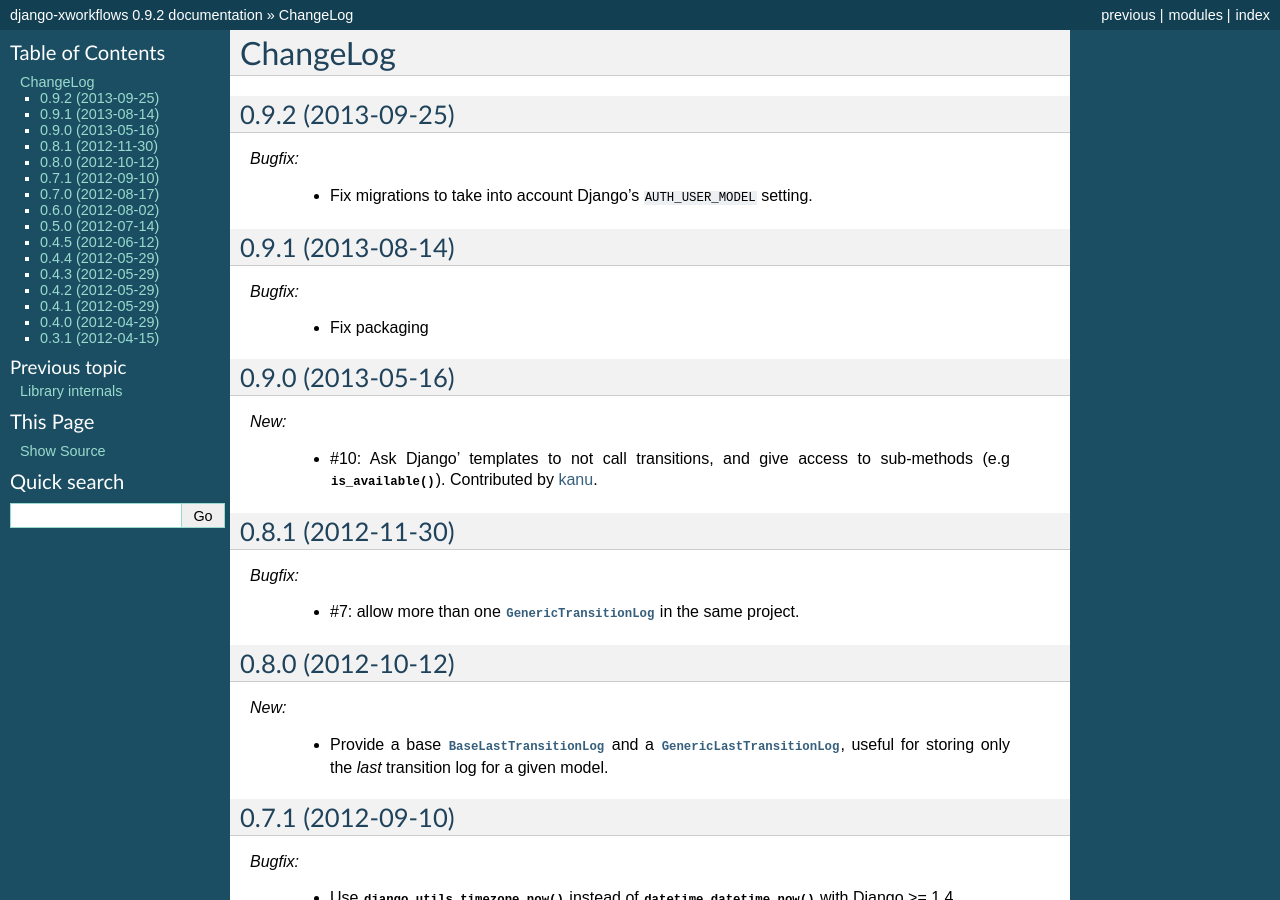
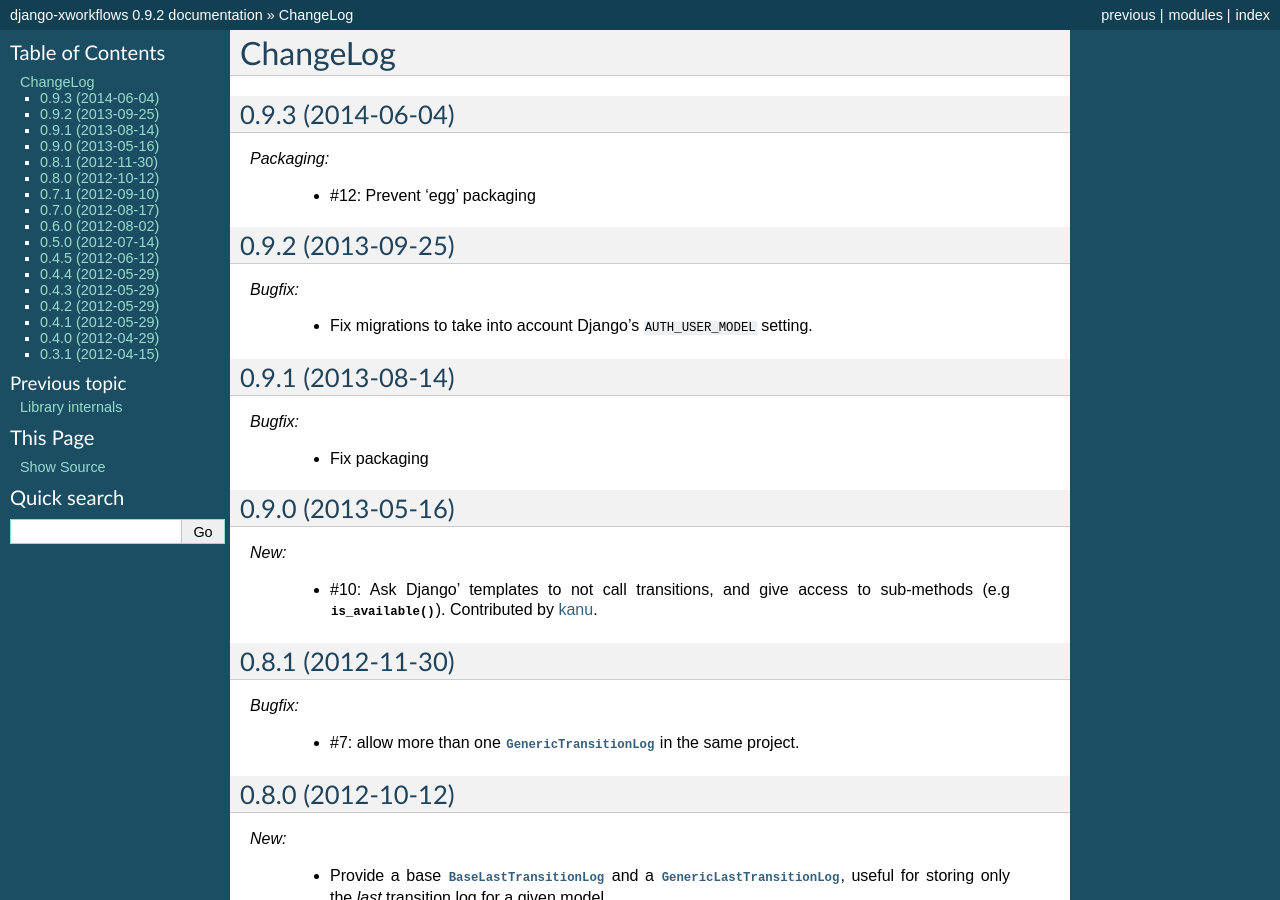
Before and after one commit to rbarrois/django_xworkflows, a Sphinx documentation site: the page built from doc/changelog.rst, in a window 1280 px wide and 900 px high. Built offline with Sphinx 7.4.7, drawn with Linux system fonts in a browser that asks for light colours.

Commit message:
Version bump to 0.9.3

```diff
--- a/doc/changelog.rst
+++ b/doc/changelog.rst
@@ -1,5 +1,14 @@
 ChangeLog
 =========
+
+
+0.9.3 (2014-06-04)
+------------------
+
+*Packaging:*
+
+    * #12: Prevent 'egg' packaging
+
 
 0.9.2 (2013-09-25)
 ------------------
```
